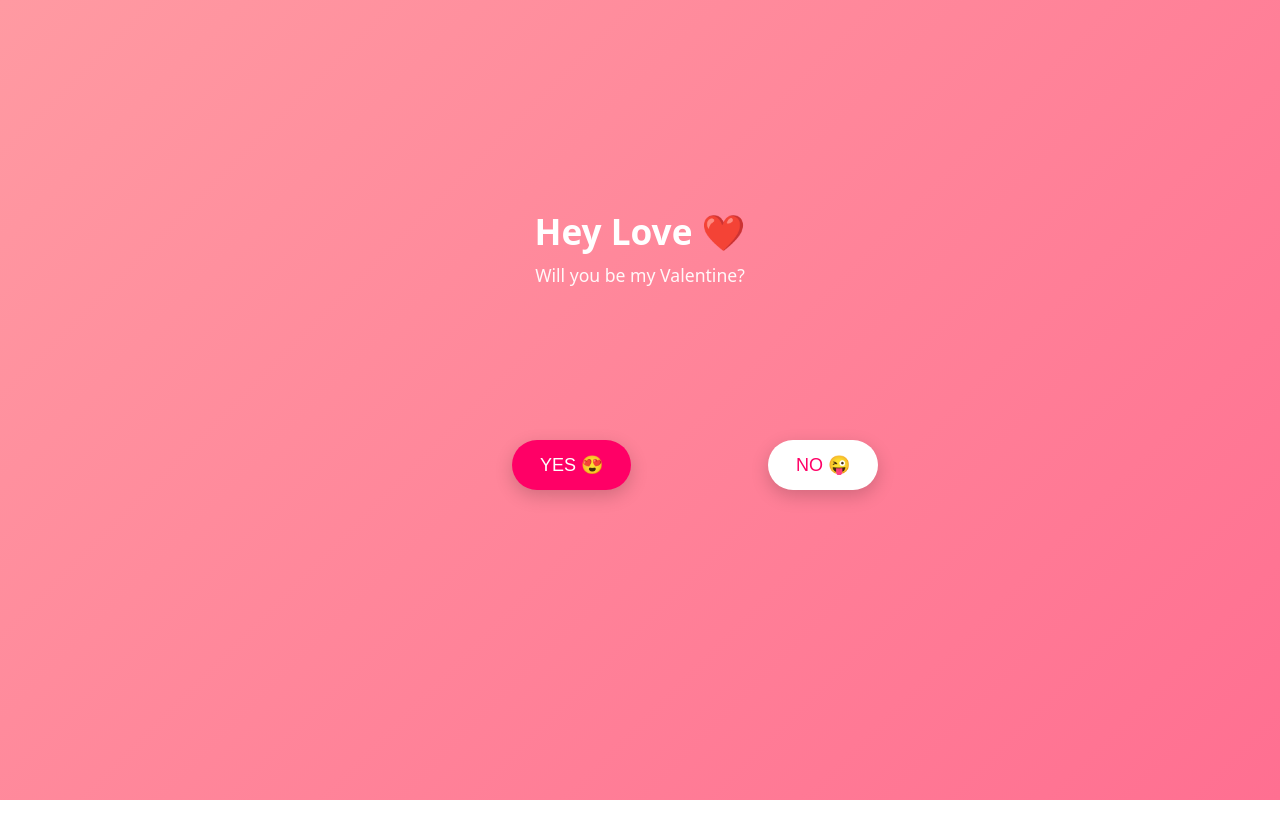
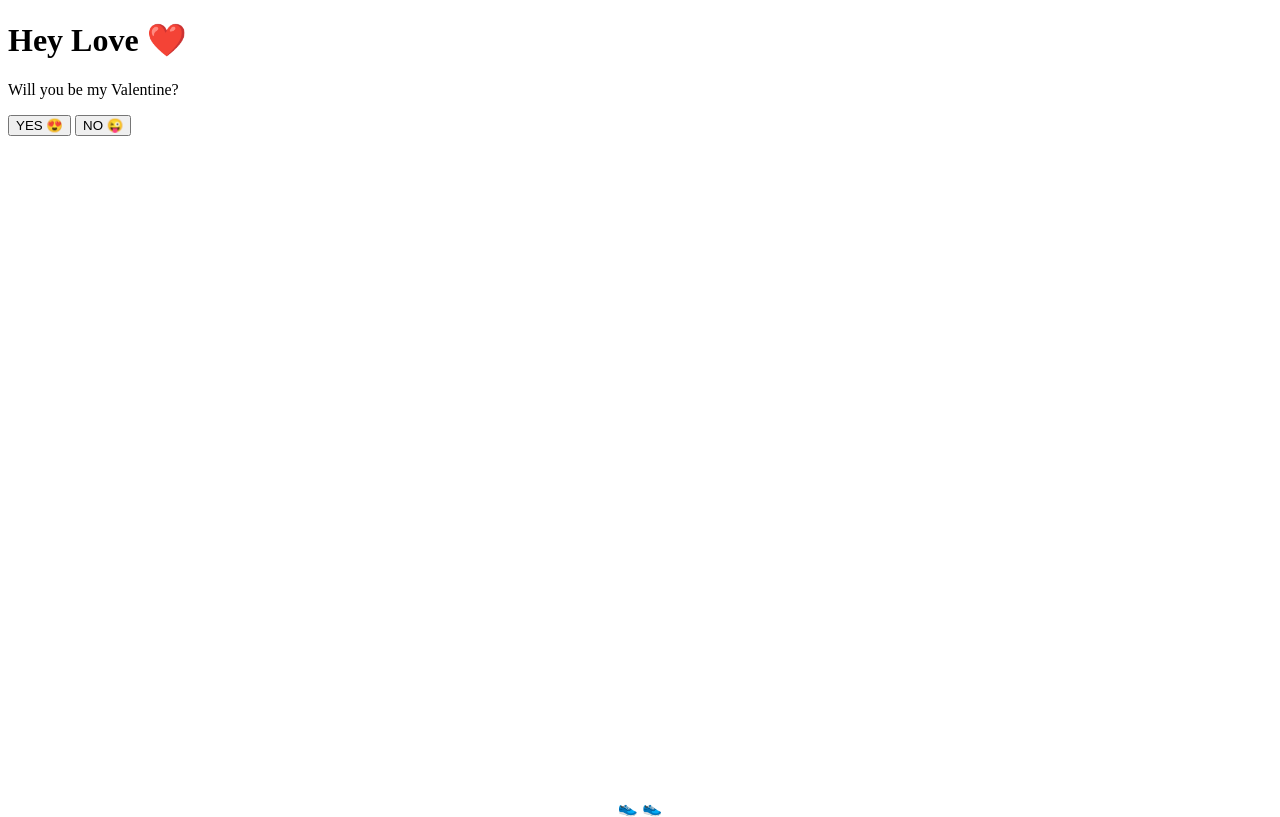
Before and after one commit to am9-debug/vale, a plain HTML site: page index.html in a window 1280 px wide. Drawn offline with Linux system fonts and the light colour scheme.

Commit message:
style.css

```diff
--- a/style.css
+++ b/style.css
@@ -1,91 +1,88 @@
-:root{
-  --bg1:#ff9aa2;
-  --bg2:#ff6f91;
-  --accent:#ff0066;
+/* =========================
+   RUNNING LEGS FOR NO
+========================= */
+
+/* Legs container */
+#no::after {
+  content: "👟   👟";
+  position: absolute;
+  left: 50%;
+  top: 100%;
+  transform: translateX(-50%);
+  font-size: 16px;
+  animation: legRun 0.35s infinite linear;
 }
 
-*{box-sizing: border-box;}
-html,body{height:100%;margin:0;font-family: system-ui, -apple-system, "Segoe UI", Roboto, "Helvetica Neue", Arial;}
-body{
-  background: linear-gradient(135deg,var(--bg1),var(--bg2));
-  display:flex;
-  align-items:center;
-  justify-content:center;
-  overflow:hidden;
-  color:#fff;
+/* Running motion */
+@keyframes legRun {
+  0%   { transform: translateX(-50%) translateY(0); }
+  50%  { transform: translateX(-50%) translateY(-4px); }
+  100% { transform: translateX(-50%) translateY(0); }
 }
 
-.page{
-  text-align:center;
-  width:100%;
-  max-width:900px;
-  padding:40px;
+/* Tilt while running */
+.no-running {
+  transform: rotate(-12deg) scale(1.05);
 }
 
-h1{font-size:2.2rem;margin:0 0 8px;}
-.lead{font-size:1.1rem;margin:0 0 24px;opacity:0.95;}
+/* =========================
+   GRAND YES LOVE ANIMATION
+========================= */
 
-.buttons{
-  position:relative;
-  height:260px; /* area where buttons operate */
+.love-overlay {
+  position: fixed;
+  inset: 0;
+  background: radial-gradient(circle at center, #ff7eb3, #ff165d);
+  display: flex;
+  align-items: center;
+  justify-content: center;
+  z-index: 9999;
+  animation: fadeIn 0.6s ease forwards;
 }
 
-/* Buttons are fixed-position like before */
-#yes, #no{
-  position: fixed;
-  padding:14px 28px;
-  font-size:18px;
-  border-radius:28px;
-  border:none;
-  cursor:pointer;
-  user-select:none;
-  transition: left 0.28s ease, top 0.28s ease, transform 0.18s ease;
-  box-shadow: 0 6px 18px rgba(0,0,0,0.18);
+.love-message {
+  text-align: center;
+  color: white;
+  animation: popIn 1s ease forwards;
 }
 
-/* styling */
-#yes{
-  background: var(--accent);
-  color:white;
+.love-message h1 {
+  font-size: 3rem;
+  margin-bottom: 10px;
 }
 
-#no{
-  background:white;
-  color:var(--accent);
+.love-message p {
+  font-size: 1.3rem;
+  opacity: 0.95;
 }
 
-/* --- Cheesy animation styles --- */
-
-/* quick wiggle / pop for NO */
-@keyframes cheesyWiggle {
-  0%   { transform: translateY(0) rotate(0) scale(1); }
-  20%  { transform: translateY(-6px) rotate(-12deg) scale(1.12); }
-  50%  { transform: translateY(5px) rotate(10deg)  scale(0.95); }
-  80%  { transform: translateY(-3px) rotate(-6deg)  scale(1.04); }
-  100% { transform: translateY(0) rotate(0) scale(1); }
+/* Floating hearts */
+.heart {
+  position: absolute;
+  bottom: -40px;
+  font-size: 22px;
+  animation: floatUp 5s linear infinite;
+  opacity: 0.8;
 }
 
-.no-cheesy {
-  animation: cheesyWiggle 600ms cubic-bezier(.2,.9,.3,1);
-  /* temporarily grown shadow for emphasis */
-  box-shadow: 0 12px 28px rgba(0,0,0,0.25);
+@keyframes floatUp {
+  from {
+    transform: translateY(0) scale(1);
+    opacity: 1;
+  }
+  to {
+    transform: translateY(-110vh) scale(1.5);
+    opacity: 0;
+  }
 }
 
-/* emoji / pop bubble that floats up and fades */
-.pop-emoji {
-  position: fixed;
-  pointer-events: none;
-  font-size: 22px;
-  transform: translate(-50%, -50%);
-  /* animate up + fade out */
-  animation: popUp 820ms cubic-bezier(.22,.9,.3,1) forwards;
-  text-shadow: 0 6px 18px rgba(0,0,0,0.18);
-}
-@keyframes popUp {
-  0%   { transform: translate(-50%, -50%) translateY(0) scale(1); opacity: 1; filter: blur(0px); }
-  60%  { transform: translate(-50%, -50%) translateY(-36px) scale(1.14); opacity: 1; }
-  100% { transform: translate(-50%, -50%) translateY(-72px) scale(1.05); opacity: 0; filter: blur(2px); }
+@keyframes popIn {
+  0% { transform: scale(0.4); opacity: 0; }
+  60% { transform: scale(1.15); opacity: 1; }
+  100% { transform: scale(1); }
 }
 
-/* result text */
-.result{margin-top:22px;font-size:1.05rem}
+@keyframes fadeIn {
+  from { opacity: 0; }
+  to { opacity: 1; }
+}
```
